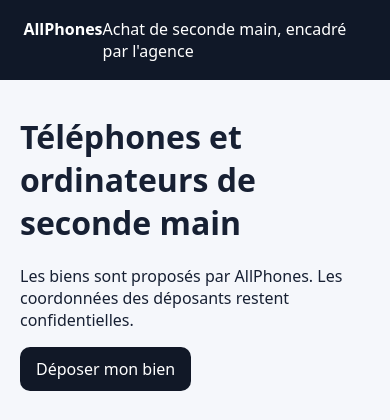
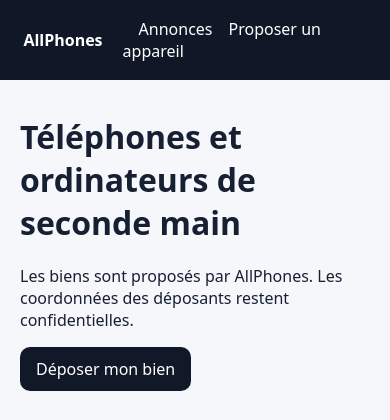
Before and after one commit to biggeff1/allphones, a Django app: page / in a window 390 px wide. Shown: the top 420 px of the page. Run offline with Django 4.2, Linux system fonts and the light colour scheme; data that the repository does not hold is empty.

Commit message:
feat: improve AllPhones public navigation

```diff
--- a/templates/base.html
+++ b/templates/base.html
@@ -1,12 +1,5 @@
 <!doctype html>
 <html lang="fr">
-<head>
-  <meta charset="utf-8"><meta name="viewport" content="width=device-width, initial-scale=1">
-  <title>{% block title %}AllPhones{% endblock %}</title>
-  <style>
-    body{font-family:system-ui,-apple-system,sans-serif;margin:0;background:#f5f7fb;color:#172033}header{background:#101828;color:white;padding:18px 6%;display:flex;justify-content:space-between}main{max-width:1100px;margin:35px auto;padding:0 20px}.grid{display:grid;grid-template-columns:repeat(auto-fit,minmax(250px,1fr));gap:18px}.card{background:white;border-radius:16px;padding:20px;box-shadow:0 4px 18px #00000010}.btn{display:inline-block;background:#111827;color:white;padding:11px 16px;border-radius:10px;text-decoration:none;border:0;cursor:pointer}input,textarea{width:100%;padding:10px;margin:5px 0 14px;box-sizing:border-box}label{font-weight:600}.notice{background:#e7f6ec;padding:12px;border-radius:10px;margin-bottom:20px}
-  </style>
-</head>
-<body><header><strong>AllPhones</strong><span>Achat de seconde main, encadré par l'agence</span></header>
-<main>{% if messages %}{% for message in messages %}<div class="notice">{{ message }}</div>{% endfor %}{% endif %}{% block content %}{% endblock %}</main>
-</body></html>
+<head><meta charset="utf-8"><meta name="viewport" content="width=device-width, initial-scale=1"><title>{% block title %}AllPhones{% endblock %}</title><style>
+body{font-family:system-ui,-apple-system,sans-serif;margin:0;background:#f5f7fb;color:#172033}header{background:#101828;color:#fff;padding:18px 6%;display:flex;justify-content:space-between;align-items:center;gap:20px}nav a{color:#fff;text-decoration:none;margin-left:16px}main{max-width:1100px;margin:35px auto;padding:0 20px}.grid{display:grid;grid-template-columns:repeat(auto-fit,minmax(250px,1fr));gap:18px}.card,.form-card{background:#fff;border-radius:16px;padding:20px;box-shadow:0 4px 18px #00000010}.btn{display:inline-block;background:#111827;color:#fff;padding:11px 16px;border-radius:10px;text-decoration:none;border:0;cursor:pointer}input,textarea,select{width:100%;padding:10px;margin:5px 0 14px;box-sizing:border-box;border:1px solid #d0d5dd;border-radius:8px}label{font-weight:600}.notice{background:#e7f6ec;padding:12px;border-radius:10px;margin-bottom:20px}.muted{color:#667085}.hero{padding:30px 0}.price{font-size:1.35rem;font-weight:700}.privacy{background:#eef4ff;padding:15px;border-radius:12px}
+</style></head><body><header><strong>AllPhones</strong><nav><a href="{% url 'home' %}">Annonces</a><a href="{% url 'deposit' %}">Proposer un appareil</a></nav></header><main>{% if messages %}{% for message in messages %}<div class="notice">{{ message }}</div>{% endfor %}{% endif %}{% block content %}{% endblock %}</main></body></html>
```
